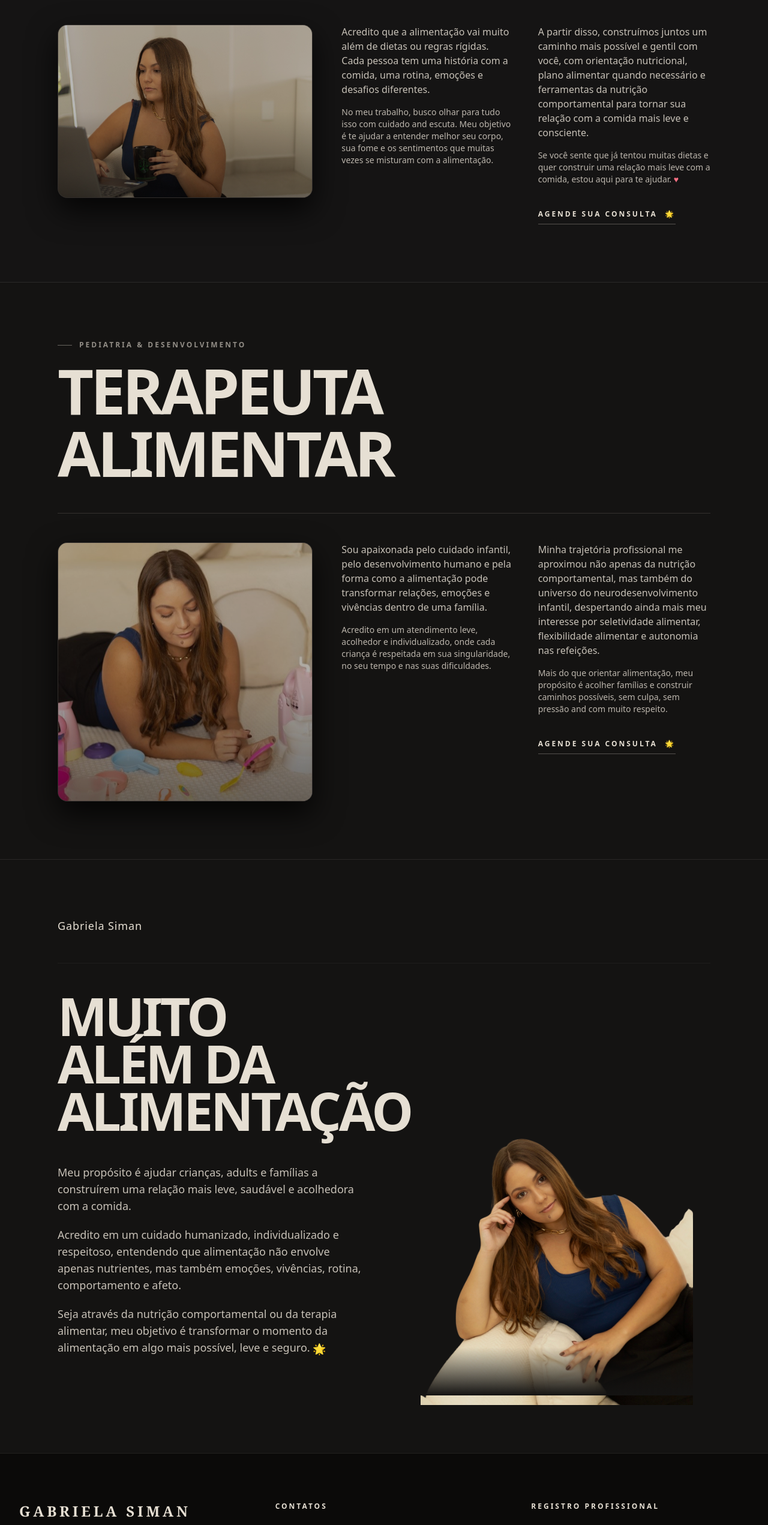
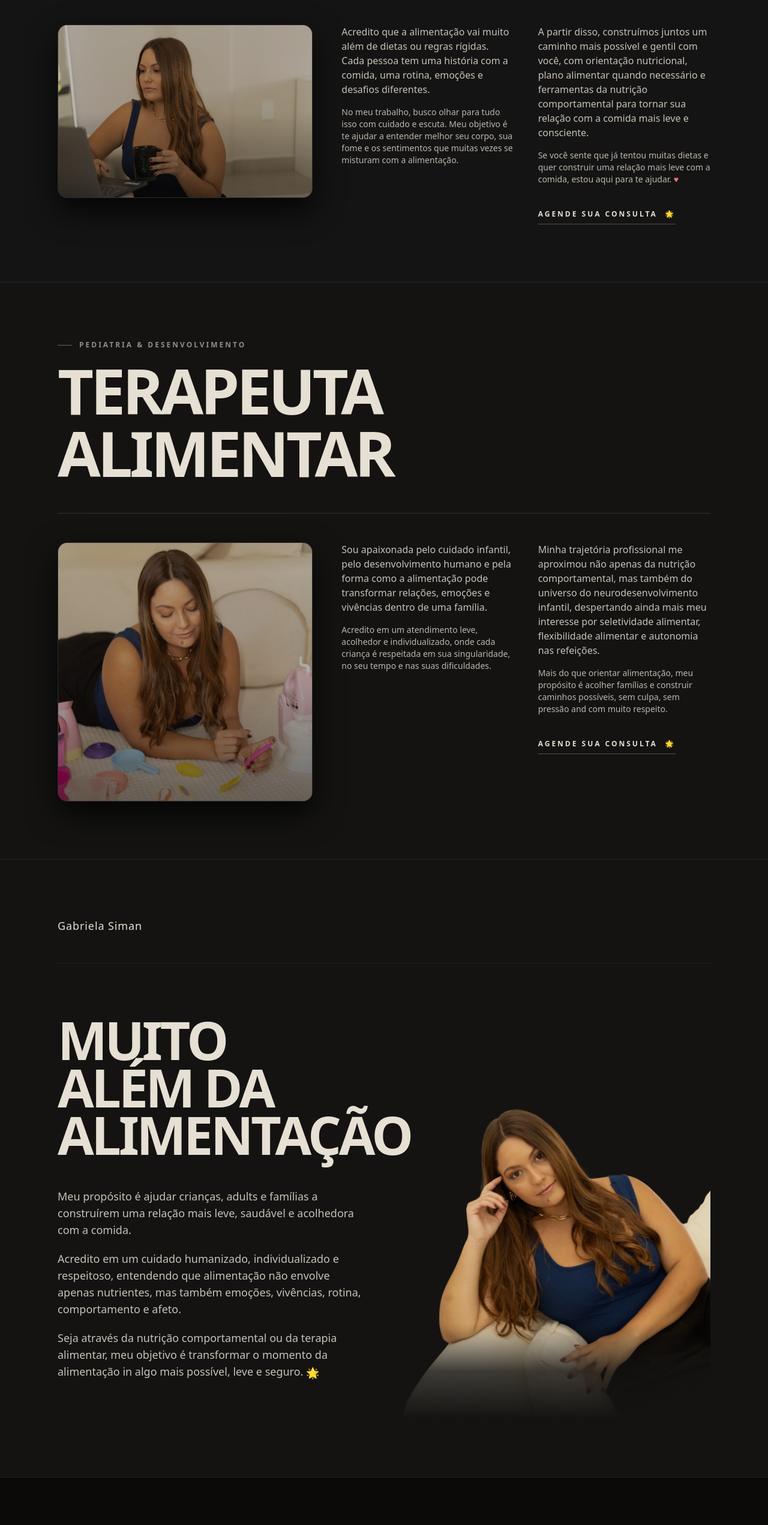
Before and after one commit to uncled2503/Gabinutri, a React (Vite) app: page / in a window 1280 px wide. Shown: the part 1992-4534 px from the top of the page at 60% size. Built offline with nearby package versions, Linux system fonts and the light colour scheme.

Commit message:
[dyad] Corrigido o corte no rodapé da foto e aumentado o tamanho da imagem de recorte - wrote 1 file(s)

```diff
--- a/src/pages/Index.tsx
+++ b/src/pages/Index.tsx
@@ -305,7 +305,7 @@ export default function Index() {
                     Acredito que a alimentação vai muito além de dietas ou regras rígidas. Cada pessoa tem uma história com a comida, uma rotina, emoções e desafios diferentes.
                   </p>
                   <p className="text-[#E6DFD3]/80 text-xs sm:text-sm leading-relaxed font-light">
-                    No meu trabalho, busco olhar para tudo isso com cuidado and escuta. Meu objetivo é te ajudar a entender melhor seu corpo, sua fome e os sentimentos que muitas vezes se misturam com a alimentação.
+                    No meu trabalho, busco olhar para tudo isso com cuidado e escuta. Meu objetivo é te ajudar a entender melhor seu corpo, sua fome e os sentimentos que muitas vezes se misturam com a alimentação.
                   </p>
                 </div>
 
@@ -440,19 +440,20 @@ export default function Index() {
                   Acredito em um cuidado humanizado, individualizado e respeitoso, entendendo que alimentação não envolve apenas nutrientes, mas também emoções, vivências, rotina, comportamento e afeto.
                 </p>
                 <p>
-                  Seja através da nutrição comportamental ou da terapia alimentar, meu objetivo é transformar o momento da alimentação em algo mais possível, leve e seguro. <span className="text-amber-400 font-semibold text-lg inline-block align-middle">🌟</span>
+                  Seja através da nutrição comportamental ou da terapia alimentar, meu objetivo é transformar o momento da alimentação in algo mais possível, leve e seguro. <span className="text-amber-400 font-semibold text-lg inline-block align-middle">🌟</span>
                 </p>
               </div>
             </div>
 
             {/* Right Column: overlapping portrait cutout with cushion pillow */}
-            <div className="lg:col-span-6 flex justify-end items-end w-full relative h-[450px] sm:h-[600px] lg:h-[680px]">
-              <div className="absolute inset-x-0 bottom-0 h-40 bg-gradient-to-t from-[#141312] via-transparent to-transparent z-10 pointer-events-none"></div>
+            <div className="lg:col-span-6 flex justify-end items-end w-full relative h-[450px] sm:h-[650px] lg:h-[720px] overflow-hidden">
               <img
                 src="/images/gabi-cutout.png"
                 alt="Gabriela Siman Cutout Portrait"
-                className="w-full h-full object-contain object-bottom select-none pointer-events-none filter brightness-[0.98] transform translate-y-4"
+                className="w-full h-full object-contain object-bottom select-none pointer-events-none filter brightness-[0.98] scale-110 origin-bottom z-10"
               />
+              {/* Gradient layer always on top of the image to smooth out the bottom cutout boundary */}
+              <div className="absolute inset-x-0 bottom-0 h-40 bg-gradient-to-t from-[#141312] via-[#141312]/80 to-transparent z-20 pointer-events-none"></div>
             </div>
 
           </div>
```
